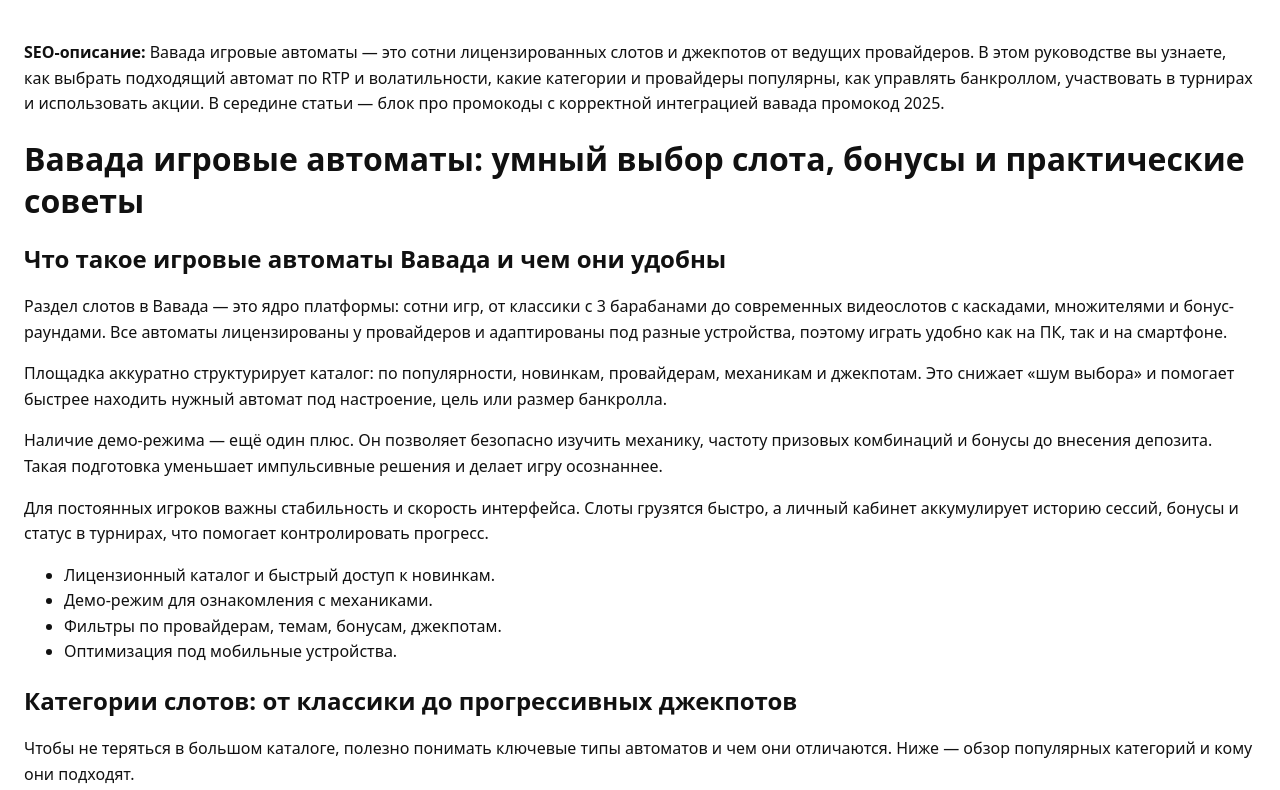
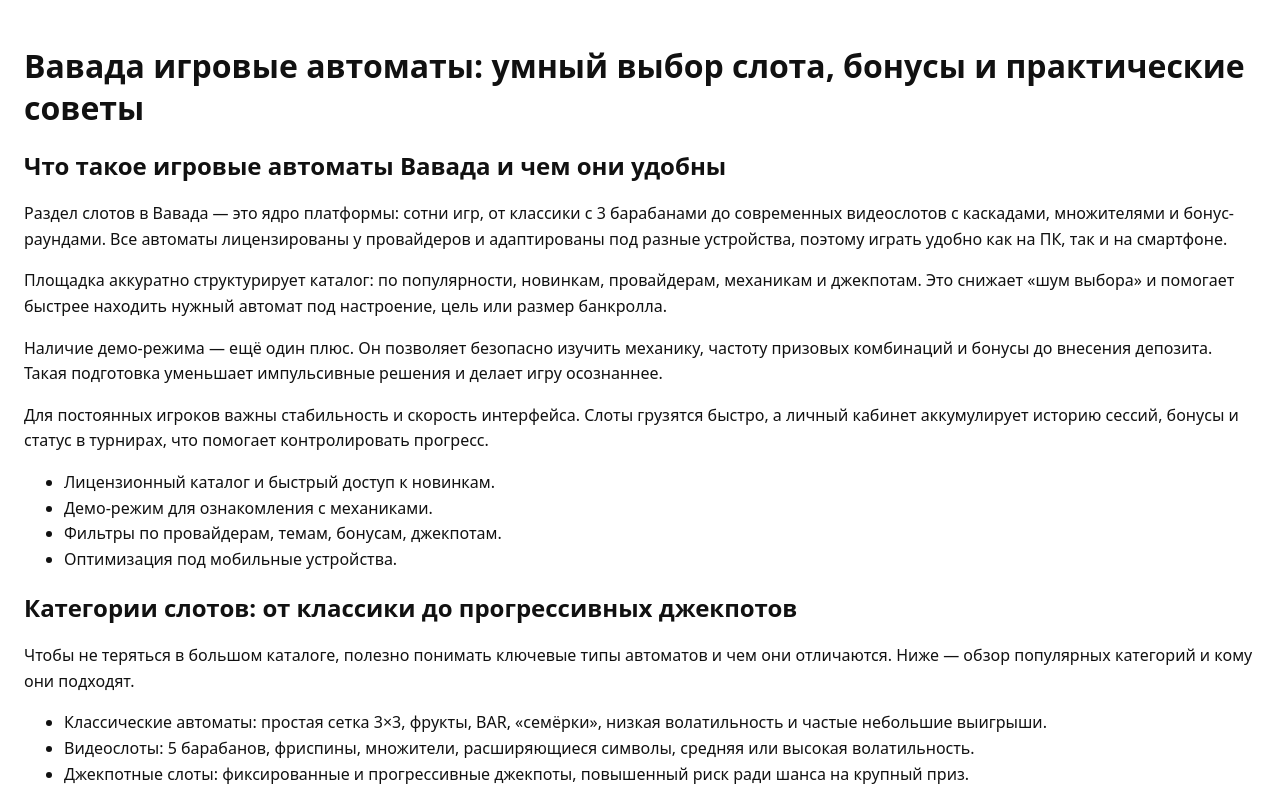
Before and after one commit to nikitosvictorov-cmd/vavada-slots, a plain HTML site: page index.html in a window 1280 px wide. Shown: the top 790 px of the page. Drawn offline with Linux system fonts and the light colour scheme.

Commit message:
Update index.html

```diff
--- a/index.html
+++ b/index.html
@@ -4,6 +4,9 @@
   <meta charset="UTF-8">
   <meta name="description" content="Вавада игровые автоматы — подробный гид: категории слотов, выбор по RTP и волатильности, провайдеры, стратегия банкролла, турниры и акции. В середине статьи — блок про промокоды с актуальной интеграцией вавада промокод 2025.">
   <meta name="viewport" content="width=device-width, initial-scale=1.0">
+  <link rel="icon" href="/favicon.ico" type="image/x-icon">
+<link rel="shortcut icon" href="/favicon.ico" type="image/x-icon">
+
   <title>Вавада игровые автоматы: умный выбор слота, бонусы и практические советы</title>
   <style>
     body{font-family:system-ui,-apple-system,Segoe UI,Roboto,Arial,sans-serif;line-height:1.6;margin:0;padding:24px;color:#111;background:#fff}
@@ -17,9 +20,6 @@
   </style>
 </head>
 <body>
-
-  <!-- SEO description as required -->
-  <p><strong>SEO-описание:</strong> Вавада игровые автоматы — это сотни лицензированных слотов и джекпотов от ведущих провайдеров. В этом руководстве вы узнаете, как выбрать подходящий автомат по RTP и волатильности, какие категории и провайдеры популярны, как управлять банкроллом, участвовать в турнирах и использовать акции. В середине статьи — блок про промокоды с корректной интеграцией вавада промокод 2025.</p>
 
   <h1>Вавада игровые автоматы: умный выбор слота, бонусы и практические советы</h1>
 
```
